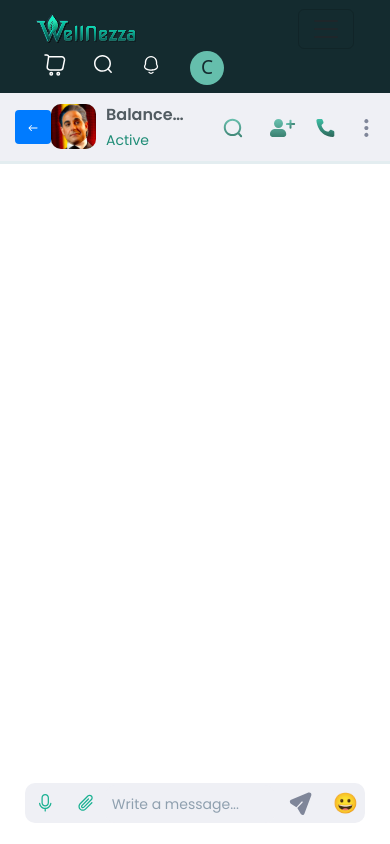
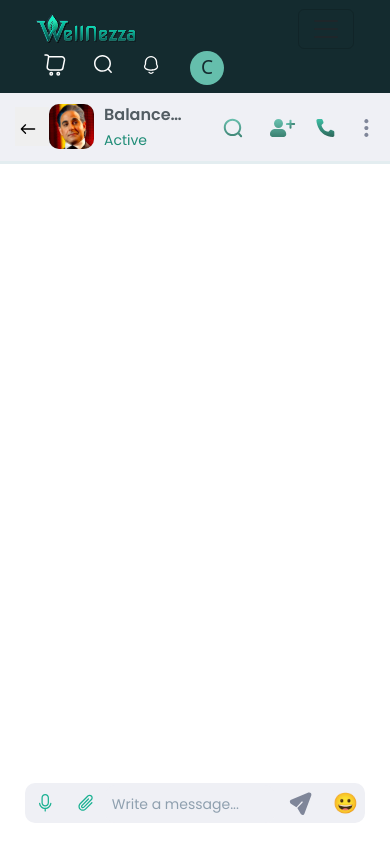
Before and after one commit to DeveshMahawar/React-Chat-Ui, a React (Create React App) app: page /Chatbox in a window 390 px wide. Built offline with nearby package versions, Linux system fonts and the light colour scheme.

Commit message:
first cowwwwwt

```diff
--- a/src/App.css
+++ b/src/App.css
@@ -105,12 +105,11 @@
 @media (max-width: 480px) {
   .back-btn {
     display: inline-block;
-    background-color: #007bff;
-    /* Optional styling */
-    color: white;
-    padding: 5px 10px;
+    color: black;
     border: none;
-    border-radius: 4px;
     cursor: pointer;
+    font-size: 26px;
+    padding: 0;
+    padding-right: 8px;
   }
 }
```
